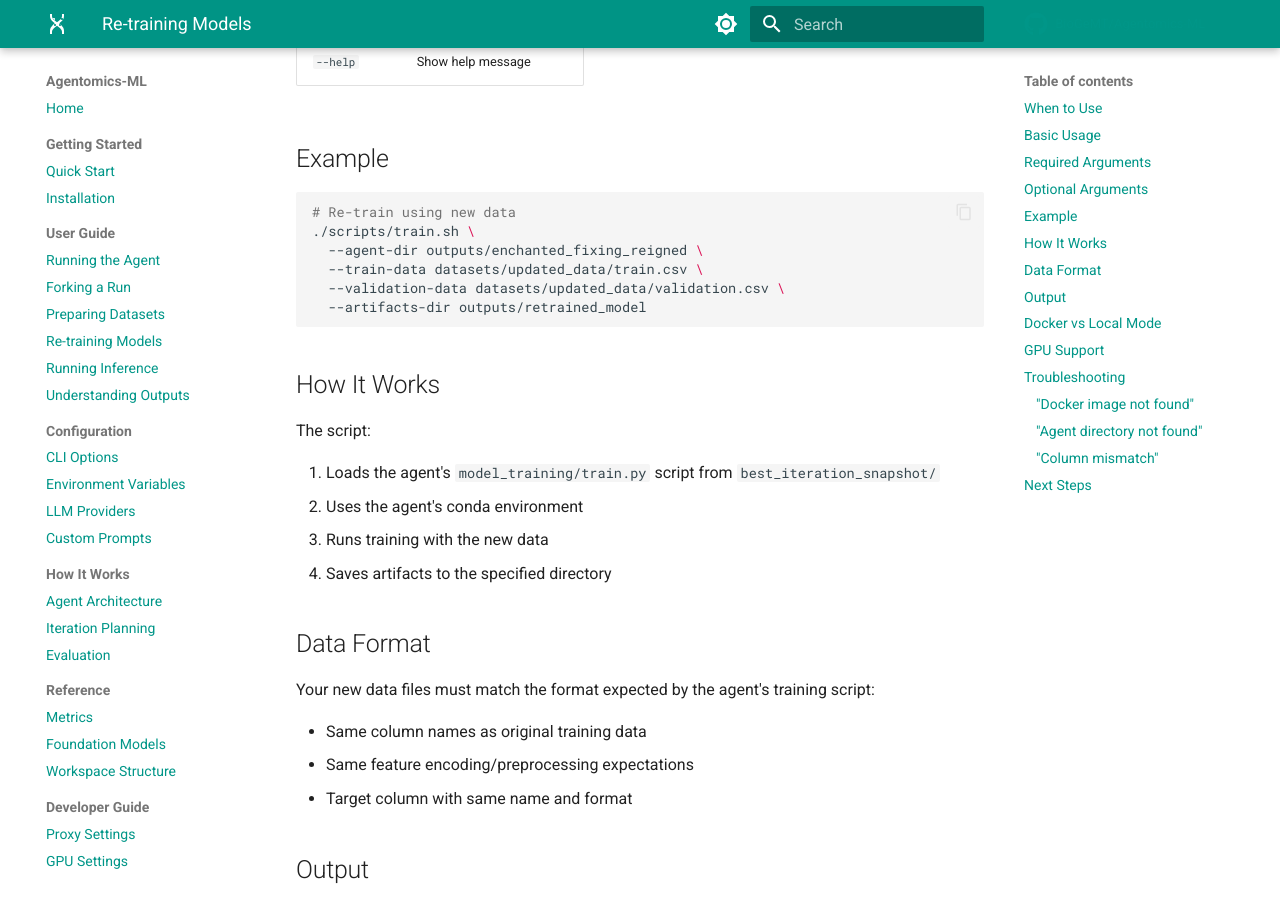
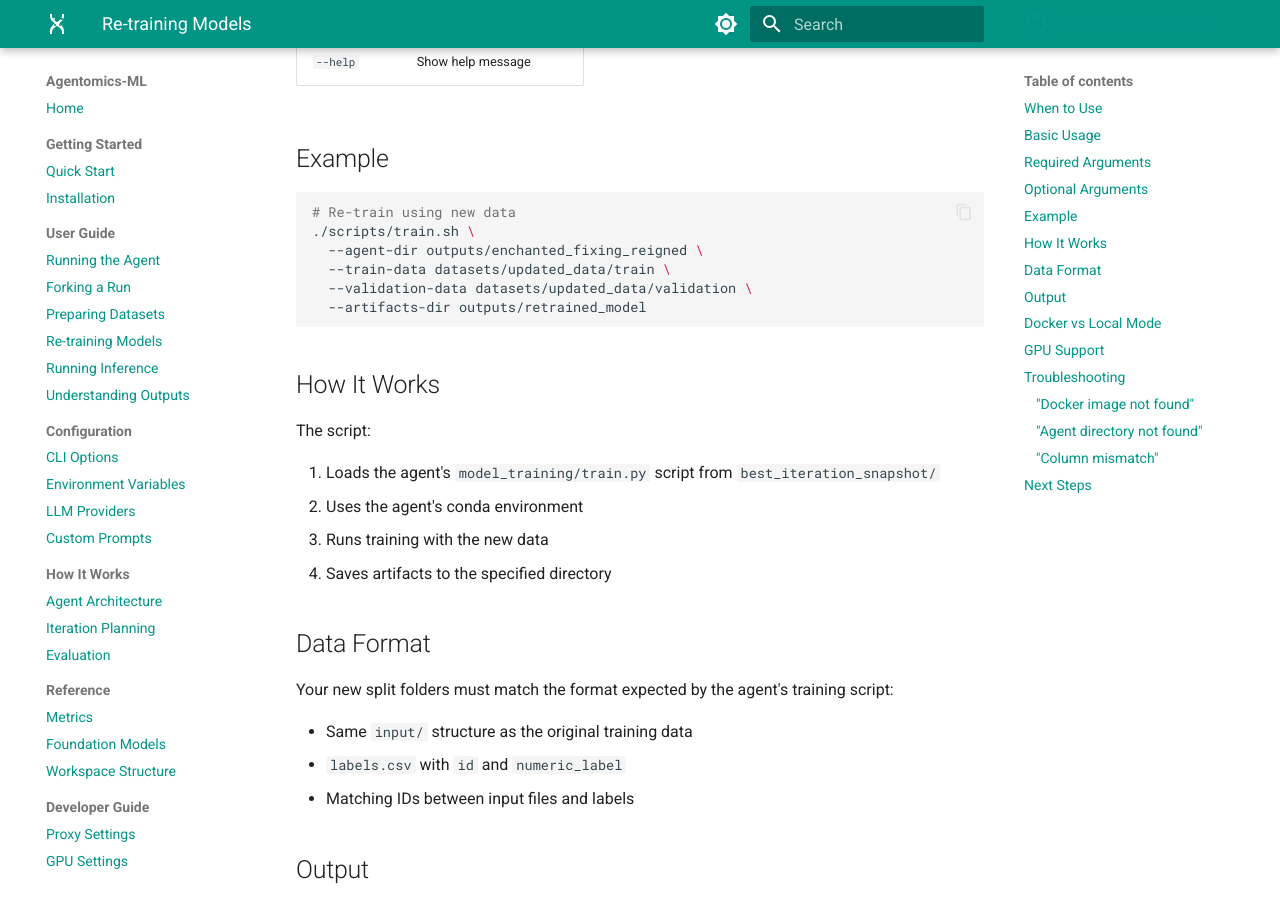
Before and after one commit to BioGeMT/agentomics-ml, an MkDocs documentation site: the page built from docs/user-guide/training.md, in a window 1280 px wide and 900 px high, scrolled down 1145 px. Built offline with MkDocs 1.6.1 and Material for MkDocs 9.7.7, drawn with Linux system fonts in a browser that asks for light colours; comment, search, counter and statistics services are not loaded; some of the changed text lies outside the part shown.

Commit message:
Migrate model training step to folder-based splits

````diff
--- a/docs/user-guide/training.md
+++ b/docs/user-guide/training.md
@@ -13,8 +13,8 @@ After the agent completes a run, you can re-train the model with new data using
 ```bash
 ./scripts/train.sh \
   --agent-dir outputs/<agent_id> \
-  --train-data /path/to/new_train.csv \
-  --validation-data /path/to/new_validation.csv \
+  --train-data /path/to/train \
+  --validation-data /path/to/validation \
   --artifacts-dir /path/to/output_artifacts
 ```
 
@@ -23,8 +23,8 @@ After the agent completes a run, you can re-train the model with new data using
 | Argument | Description |
 |----------|-------------|
 | `--agent-dir` | Path to completed agent output folder |
-| `--train-data` | Path to new training CSV file |
-| `--validation-data` | Path to new validation CSV file |
+| `--train-data` | Path to a training split folder with `input/` and `labels.csv` |
+| `--validation-data` | Path to a validation split folder with `input/` and `labels.csv` |
 | `--artifacts-dir` | Where to save new training artifacts |
 
 ## Optional Arguments
@@ -41,8 +41,8 @@ After the agent completes a run, you can re-train the model with new data using
 # Re-train using new data
 ./scripts/train.sh \
   --agent-dir outputs/enchanted_fixing_reigned \
-  --train-data datasets/updated_data/train.csv \
-  --validation-data datasets/updated_data/validation.csv \
+  --train-data datasets/updated_data/train \
+  --validation-data datasets/updated_data/validation \
   --artifacts-dir outputs/retrained_model
 ```
 
@@ -57,11 +57,11 @@ The script:
 
 ## Data Format
 
-Your new data files must match the format expected by the agent's training script:
+Your new split folders must match the format expected by the agent's training script:
 
-- Same column names as original training data
-- Same feature encoding/preprocessing expectations
-- Target column with same name and format
+- Same `input/` structure as the original training data
+- `labels.csv` with `id` and `numeric_label`
+- Matching IDs between input files and labels
 
 ## Output
 
````
Also changed, not shown: 1 other file.
